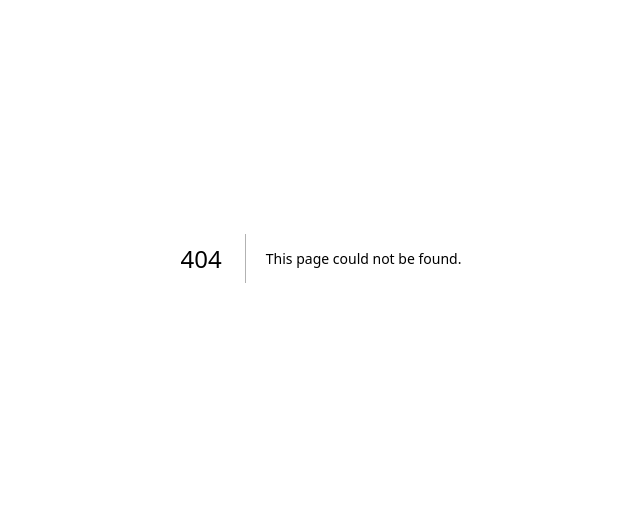
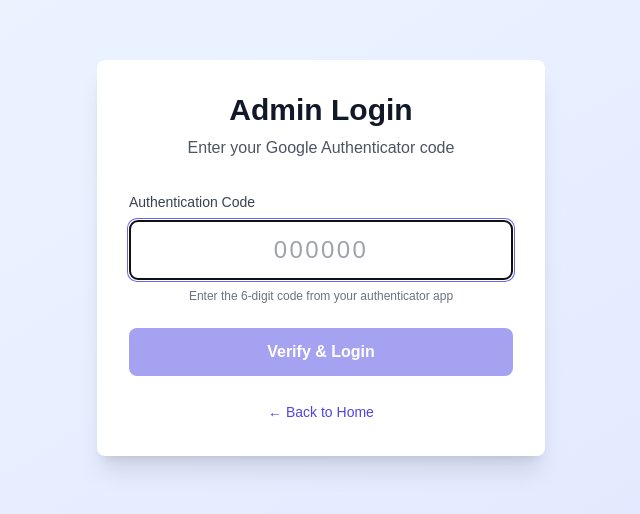
Before and after one commit to ankit-kaushal/Modernity-Test, a Next.js app: page /admin/login in a window 1280 px wide. Before the commit this address had no page. Shown: the part 142-656 px from the top of the page, without its empty margins (319-959 px from the left). Built offline with nearby package versions, Linux system fonts and the light colour scheme.

Commit message:
added auth login

```diff
--- /dev/null
+++ b/app/admin/login/page.tsx
@@ -0,0 +1,111 @@
+"use client";
+
+import { useState } from "react";
+import { useRouter } from "next/navigation";
+
+export default function AdminLogin() {
+  const [code, setCode] = useState("");
+  const [error, setError] = useState("");
+  const [loading, setLoading] = useState(false);
+  const router = useRouter();
+
+  const handleSubmit = async (e: React.FormEvent) => {
+    e.preventDefault();
+    setError("");
+    setLoading(true);
+
+    try {
+      const response = await fetch("/api/auth/verify", {
+        method: "POST",
+        headers: { "Content-Type": "application/json" },
+        body: JSON.stringify({ code }),
+      });
+
+      const data = await response.json();
+
+      if (!response.ok) {
+        setError(data.error || "Invalid code. Please try again.");
+        setLoading(false);
+        return;
+      }
+
+      // Redirect to admin panel
+      router.push("/admin");
+    } catch (error) {
+      console.error("Login error:", error);
+      setError("An error occurred. Please try again.");
+      setLoading(false);
+    }
+  };
+
+  return (
+    <div className="min-h-screen bg-gradient-to-br from-blue-50 to-indigo-100 dark:from-gray-900 dark:to-gray-800 flex items-center justify-center py-8 px-4">
+      <div className="max-w-md w-full bg-white dark:bg-gray-800 rounded-lg shadow-xl p-8">
+        <div className="text-center mb-8">
+          <h1 className="text-3xl font-bold text-gray-900 dark:text-white mb-2">
+            Admin Login
+          </h1>
+          <p className="text-gray-600 dark:text-gray-400">
+            Enter your Google Authenticator code
+          </p>
+        </div>
+
+        <form onSubmit={handleSubmit} className="space-y-6">
+          <div>
+            <label
+              htmlFor="code"
+              className="block text-sm font-medium text-gray-700 dark:text-gray-300 mb-2"
+            >
+              Authentication Code
+            </label>
+            <input
+              id="code"
+              type="text"
+              value={code}
+              onChange={(e) => {
+                // Only allow numbers and limit to 6 digits
+                const value = e.target.value.replace(/\D/g, "").slice(0, 6);
+                setCode(value);
+                setError("");
+              }}
+              placeholder="000000"
+              className="w-full px-4 py-3 text-center text-2xl tracking-widest border-2 border-gray-300 dark:border-gray-600 rounded-lg focus:ring-2 focus:ring-indigo-500 focus:border-transparent dark:bg-gray-700 dark:text-white"
+              maxLength={6}
+              autoComplete="off"
+              autoFocus
+              required
+            />
+            <p className="mt-2 text-xs text-gray-500 dark:text-gray-400 text-center">
+              Enter the 6-digit code from your authenticator app
+            </p>
+          </div>
+
+          {error && (
+            <div className="bg-red-50 dark:bg-red-900/20 border border-red-200 dark:border-red-800 rounded-lg p-3">
+              <p className="text-sm text-red-800 dark:text-red-200 text-center">
+                {error}
+              </p>
+            </div>
+          )}
+
+          <button
+            type="submit"
+            disabled={loading || code.length !== 6}
+            className="w-full px-6 py-3 bg-indigo-600 text-white rounded-lg hover:bg-indigo-700 transition-colors font-semibold disabled:opacity-50 disabled:cursor-not-allowed"
+          >
+            {loading ? "Verifying..." : "Verify & Login"}
+          </button>
+        </form>
+
+        <div className="mt-6 text-center">
+          <a
+            href="/"
+            className="text-sm text-indigo-600 dark:text-indigo-400 hover:text-indigo-800 dark:hover:text-indigo-300"
+          >
+            ← Back to Home
+          </a>
+        </div>
+      </div>
+    </div>
+  );
+}
--- a/app/admin/page.tsx
+++ b/app/admin/page.tsx
@@ -1,6 +1,7 @@
 "use client";
 
 import { useState, useEffect } from "react";
+import { useRouter } from "next/navigation";
 import Link from "next/link";
 import {
   Question,
@@ -12,6 +13,7 @@
 export default function AdminPanel() {
   const [questions, setQuestions] = useState<Question[]>([]);
   const [loading, setLoading] = useState(true);
+  const [authenticated, setAuthenticated] = useState<boolean | null>(null);
   const [showForm, setShowForm] = useState(false);
   const [editingQuestion, setEditingQuestion] = useState<Question | null>(null);
   const [formData, setFormData] = useState({
@@ -23,10 +25,42 @@
   const [optionInput, setOptionInput] = useState("");
   const [selectedModernityLevel, setSelectedModernityLevel] =
     useState<ModernityLevel>("moderately_modern");
+  const router = useRouter();
 
   useEffect(() => {
-    fetchQuestions();
+    checkAuth();
   }, []);
+
+  useEffect(() => {
+    if (authenticated === true) {
+      fetchQuestions();
+    } else if (authenticated === false) {
+      router.push("/admin/login");
+    }
+  }, [authenticated, router]);
+
+  const checkAuth = async () => {
+    try {
+      const response = await fetch("/api/auth/check");
+      const data = await response.json();
+      setAuthenticated(data.authenticated);
+      if (!data.authenticated) {
+        return;
+      }
+    } catch (error) {
+      console.error("Error checking auth:", error);
+      setAuthenticated(false);
+    }
+  };
+
+  const handleLogout = async () => {
+    try {
+      await fetch("/api/auth/logout", { method: "POST" });
+      router.push("/admin/login");
+    } catch (error) {
+      console.error("Error logging out:", error);
+    }
+  };
 
   const fetchQuestions = async () => {
     try {
@@ -162,12 +196,16 @@
     return colors[level];
   };
 
-  if (loading) {
+  if (authenticated === null || loading) {
     return (
-      <div className="min-h-screen flex items-center justify-center">
-        <div className="text-xl">Loading...</div>
+      <div className="min-h-screen flex items-center justify-center bg-gray-50 dark:bg-gray-900">
+        <div className="text-xl text-gray-700 dark:text-gray-300">Loading...</div>
       </div>
     );
+  }
+
+  if (authenticated === false) {
+    return null; // Will redirect to login
   }
 
   return (
@@ -184,6 +222,12 @@
             >
               Home
             </Link>
+            <button
+              onClick={handleLogout}
+              className="px-4 py-2 bg-red-600 text-white rounded-lg hover:bg-red-700 transition-colors"
+            >
+              Logout
+            </button>
             <button
               onClick={() => {
                 resetForm();
--- /dev/null
+++ b/app/api/auth/check/route.ts
@@ -0,0 +1,17 @@
+import { NextRequest, NextResponse } from 'next/server';
+
+export async function GET(request: NextRequest) {
+  try {
+    const sessionToken = request.cookies.get('admin_session');
+
+    if (!sessionToken || !sessionToken.value) {
+      return NextResponse.json({ authenticated: false }, { status: 401 });
+    }
+
+    // In a production app, you'd verify the session token against a database
+    // For now, we'll just check if the cookie exists
+    return NextResponse.json({ authenticated: true });
+  } catch (error) {
+    return NextResponse.json({ authenticated: false }, { status: 401 });
+  }
+}
--- /dev/null
+++ b/app/api/auth/logout/route.ts
@@ -0,0 +1,16 @@
+import { NextRequest, NextResponse } from 'next/server';
+
+export async function POST(request: NextRequest) {
+  const response = NextResponse.json({ success: true });
+
+  // Clear the session cookie
+  response.cookies.set('admin_session', '', {
+    httpOnly: true,
+    secure: process.env.NODE_ENV === 'production',
+    sameSite: 'lax',
+    maxAge: 0,
+    path: '/',
+  });
+
+  return response;
+}
--- /dev/null
+++ b/app/api/auth/verify/route.ts
@@ -0,0 +1,58 @@
+import { NextRequest, NextResponse } from 'next/server';
+import { authenticator } from 'otplib';
+
+export async function POST(request: NextRequest) {
+  try {
+    const { code } = await request.json();
+
+    if (!code || typeof code !== 'string') {
+      return NextResponse.json(
+        { error: 'Code is required' },
+        { status: 400 }
+      );
+    }
+
+    // Get the secret from environment variables
+    const secret = process.env.TOTP_SECRET;
+
+    if (!secret) {
+      return NextResponse.json(
+        { error: 'TOTP secret not configured' },
+        { status: 500 }
+      );
+    }
+
+    // Verify the TOTP code (allow 1 step window for clock drift)
+    const isValid = authenticator.check(code, secret, {
+      window: [1, 1], // Allow 1 step before and after current time
+    });
+
+    if (!isValid) {
+      return NextResponse.json(
+        { error: 'Invalid code' },
+        { status: 401 }
+      );
+    }
+
+    // Create a session token (simple approach - in production, use proper session management)
+    const sessionToken = Buffer.from(`${Date.now()}-${Math.random()}`).toString('base64');
+
+    // Set a cookie for the session (valid for 24 hours)
+    const response = NextResponse.json({ success: true });
+    response.cookies.set('admin_session', sessionToken, {
+      httpOnly: true,
+      secure: process.env.NODE_ENV === 'production',
+      sameSite: 'lax',
+      maxAge: 60 * 60 * 24, // 24 hours
+      path: '/',
+    });
+
+    return response;
+  } catch (error) {
+    console.error('Error verifying TOTP:', error);
+    return NextResponse.json(
+      { error: 'Failed to verify code' },
+      { status: 500 }
+    );
+  }
+}
--- a/package.json
+++ b/package.json
@@ -12,7 +12,8 @@
     "next": "^14.2.5",
     "react": "^18.3.1",
     "react-dom": "^18.3.1",
-    "mongodb": "^6.3.0"
+    "mongodb": "^6.3.0",
+    "otplib": "^12.0.1"
   },
   "devDependencies": {
     "@types/node": "^20.14.12",
```
Also changed, not shown: lib/totp-setup.ts (added, +34 -0 lines), scripts/generate-totp-secret.js (added, +21 -0 lines), app/page.tsx (line endings or trailing spaces), 2 other files (tests, documents, lock files or other folders).
